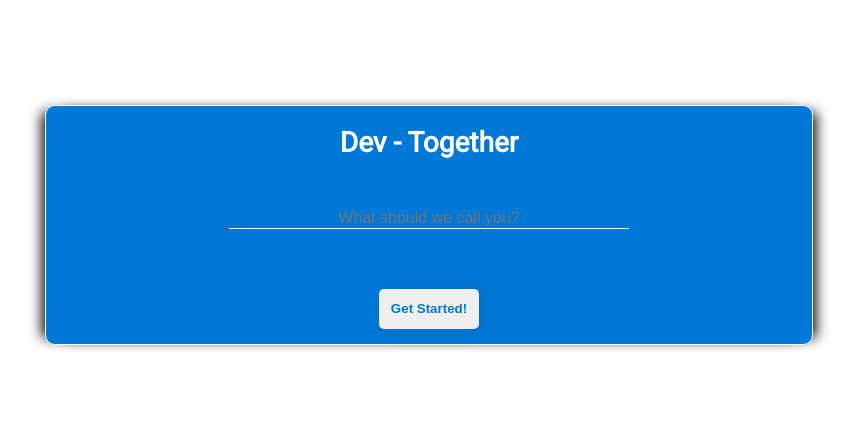
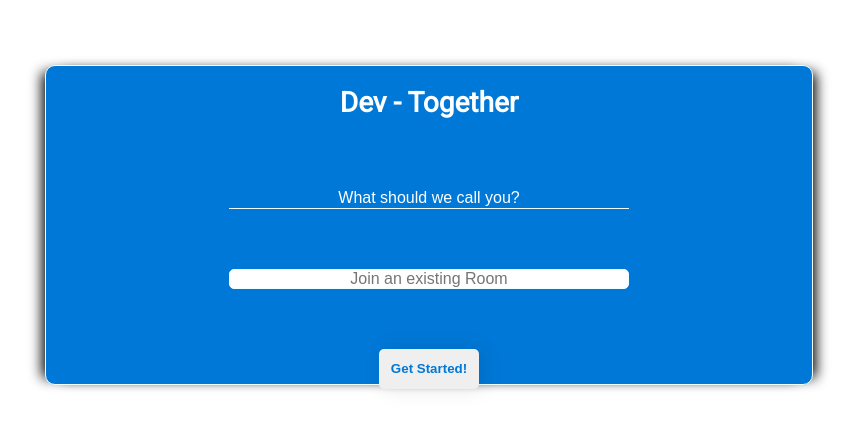
Before and after one commit to Ctag14/dev-together, a React (Create React App) app in the folder client/: page / in a window 1280 px wide. Shown: the part 175-606 px from the top of the page, without its empty margins (211-1068 px from the left). Built offline with nearby package versions, Linux system fonts and the light colour scheme; no server answers.

Commit message:
"updated room control"

```diff
--- a/client/src/App.css
+++ b/client/src/App.css
@@ -23,7 +23,7 @@ body{
   flex-direction: column;
   align-items: center;
   gap: 25%;
-  height: 30vh;
+  height: 40vh;
   width:60vw;
   background-color: #0078d7;
   border: azure 1px solid;
@@ -55,22 +55,17 @@ body{
   color: azure;
 
 }
-.welcome__RoomCreate{
+.welcome__NameInput::placeholder{
+  color: white;
+}
+.welcome__RoomID{
   text-align: center;
   height: 20px;
   background-color:white;
   border: azure solid 1px;
   font-size: 16px;
   color: black;
-
-}
-.welcome__RoomJoin{
-  text-align: center;
-  height: 20px;
-  background-color:white;
-  border: azure solid 1px;
-  font-size: 16px;
-  color: black;
+  border-radius: 5px;
 
 }
 :focus{
--- a/client/src/App.js
+++ b/client/src/App.js
@@ -63,15 +63,16 @@ function App() {
       socket.off("user_left");
     };
   }, [socket]);
-
+  function setRoomID(value) {
+    room.current.id = value;
+  }
   function handleJoin() {
     if (displayName === "") alert("Please enter your Name");
     else {
-      if (window.location.href === "https://ctag14.github.io/dev-together/") {
+      if (room.current.id === "") {
         room.current.id = uuidv4();
-      } else {
-        room.current.id = window.location.href.slice(37);
       }
+
       function joinRoom() {
         socket.emit("join", displayName, room.current.id);
         setNameProvided(true);
@@ -119,6 +120,7 @@ function App() {
           setDisplayName={setDisplayName}
           handleJoin={handleJoin}
           roomId={room.current.id}
+          setRoomID={setRoomID}
         />
       ) : (
         <>
--- a/client/src/components/Participants.jsx
+++ b/client/src/components/Participants.jsx
@@ -12,7 +12,7 @@ const Participants = ({people,roomId, displayName,handleLangChange,language}) =>
         <div className="part">
             <div className='part__invite'>
                 <div className="part__inviteHeader">Invite Code:</div>
-                <div className="part__inviteCode">{`https://ctag14.github.io/dev-together/${roomId}`}</div>
+                <div className="part__inviteCode">{roomId}</div>
             </div>
             <div className="part__members">
                 Connected:
--- a/client/src/components/Welcome.jsx
+++ b/client/src/components/Welcome.jsx
@@ -1,7 +1,7 @@
 import React from "react";
 
 
-function Welcome({setDisplayName,handleJoin}) {
+function Welcome({setDisplayName,handleJoin,setRoomID}) {
     return (
         <div className="welcome__container">
             <div className="welcome__title">Dev - Together</div>
@@ -14,6 +14,15 @@ function Welcome({setDisplayName,handleJoin}) {
                     placeholder="What should we call you?"
                     required
                     onChange={(e)=>{setDisplayName(e.target.value)}}
+                />
+
+                <input
+                    autoComplete="off"
+                    className="welcome__RoomID"
+                    name="inviteCode"
+                    type="text"
+                    placeholder="Join an existing Room"
+                    onChange={(e)=>{setRoomID(e.target.value)}}
                 />
                 <button
                     className="welcome__formButton"
```
Also changed, not shown: 1 other file (tests, documents, lock files or other folders).
